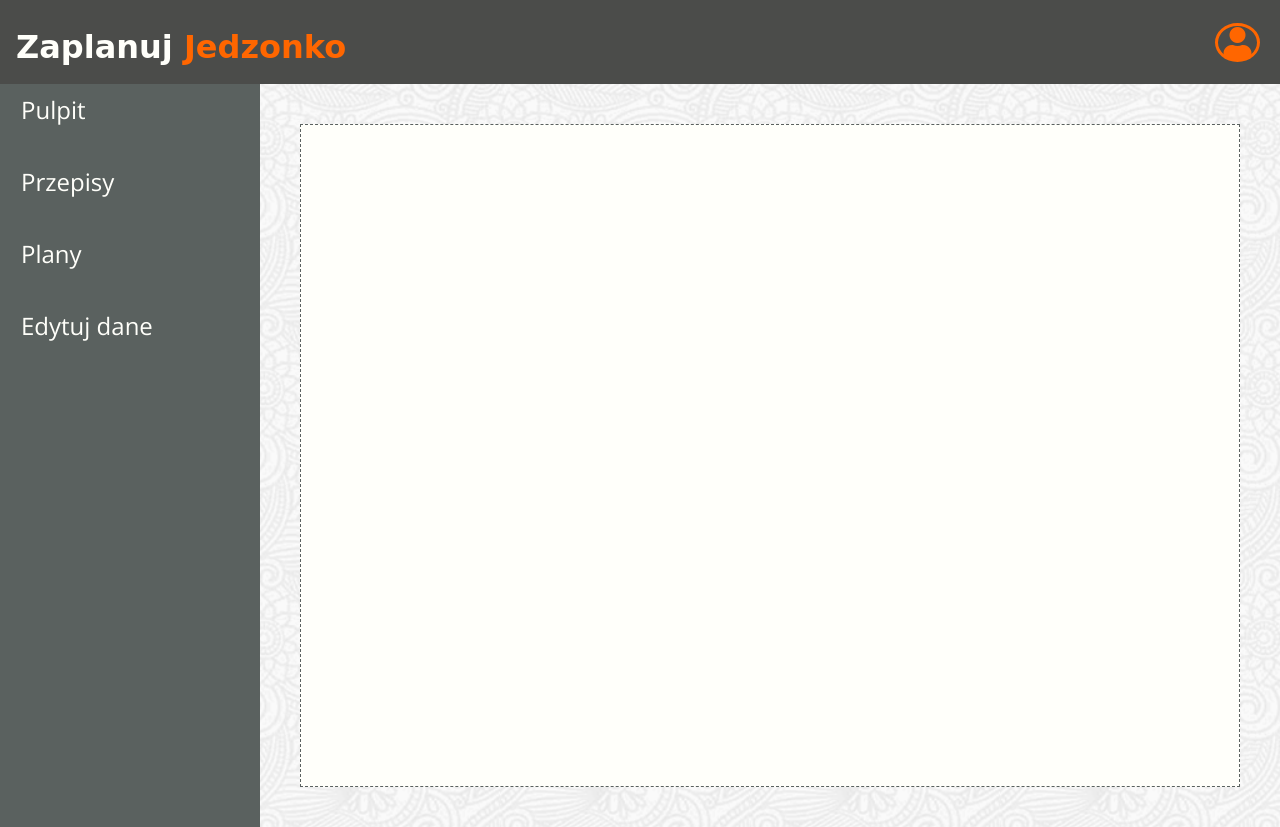
After one commit to Krzysztof-Nerwinski/zaplanuj_jedzonko, a Django app: template jedzonko/templates/app-edit-user-data.html in a window 1280 px wide. The commit adds this page. Run offline with Django 3.2, Linux system fonts and the light colour scheme; the template is opened without the code that fills it, so the values that code supplies are empty; some libraries are stand-ins or nearby versions; some web fonts are replaced.

Commit message:
user profile edit

```diff
--- a/jedzonko/templates/__base__.html
+++ b/jedzonko/templates/__base__.html
@@ -54,26 +54,24 @@
                                 <i class="fas fa-angle-right"></i>
                             </a>
                         </li>
-                        <!-- Podstrony związane z zarządzaniem użytkownikami
                         <li class="nav-item">
-                            <a class="nav-link" href="">
+                            <a class="nav-link" href="{% url 'edit_user' %}">
                                 <span>Edytuj dane</span>
                                 <i class="fas fa-angle-right"></i>
                             </a>
                         </li>
-                        <li class="nav-item">
-                            <a class="nav-link disabled" href="">
-                                <span>Zmień hasło</span>
-                                <i class="fas fa-angle-right"></i>
-                            </a>
-                        </li>
-                        <li class="nav-item">
-                            <a class="nav-link" href="">
-                                <span>Użytkownicy</span>
-                                <i class="fas fa-angle-right"></i>
-                            </a>
-                        </li>
-                        -->
+{#                        <li class="nav-item">#}
+{#                            <a class="nav-link disabled" href="">#}
+{#                                <span>Zmień hasło</span>#}
+{#                                <i class="fas fa-angle-right"></i>#}
+{#                            </a>#}
+{#                        </li>#}
+{#                        <li class="nav-item">#}
+{#                            <a class="nav-link" href="">#}
+{#                                <span>Użytkownicy</span>#}
+{#                                <i class="fas fa-angle-right"></i>#}
+{#                            </a>#}
+{#                        </li>#}
                     </ul>
 
             <div class="m-4 p-3 width-medium text-color-darker">
--- /dev/null
+++ b/jedzonko/templates/app-edit-user-data.html
@@ -0,0 +1,11 @@
+{% extends "__base__.html" %}
+
+{% block title %}Edytuj dane użytkownika: {{ user.username }}{% endblock %}
+
+{% block content %}
+    <div class="dashboard-content border-dashed p-3 m-4 view-height">
+
+    </div>
+
+
+{% endblock content %}
--- a/jedzonko/views.py
+++ b/jedzonko/views.py
@@ -306,3 +306,7 @@ class LogoutView(View):
     def get(self, request):
         logout(request)
         return redirect('/')
+
+class EditUserDataView(View):
+    def get(self,request):
+        return render(request, 'app-edit-user-data.html')
--- a/scrumlab/urls.py
+++ b/scrumlab/urls.py
@@ -26,6 +26,7 @@ urlpatterns = [
     path('login/',LoginView.as_view(), name='login'),
     path('logout/',LogoutView.as_view(), name='logout'),
     path('create-user/', CreateUserView.as_view(), name='create_user'),
+    path('edit-user/', EditUserDataView.as_view(), name='edit_user'),
     path('recipe/<int:id>/', RecipeView.as_view(), name='recipe'),
     path('recipe/list/', RecipeListView.as_view(), name='recipe_list'),
     path('recipe/add/', RecipeAddView.as_view(), name='recipe_add'),
```
